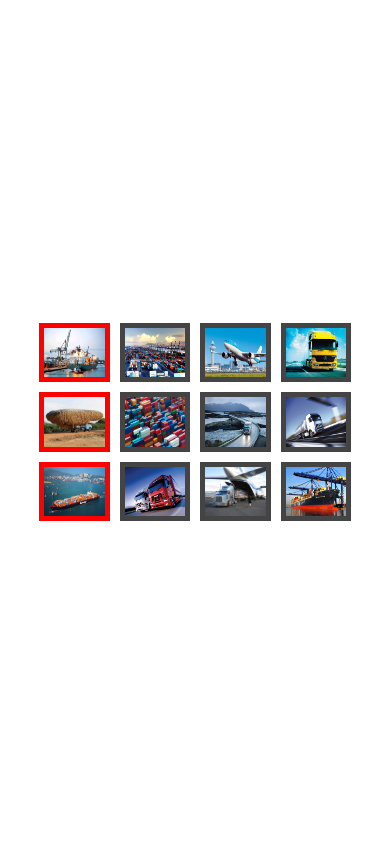
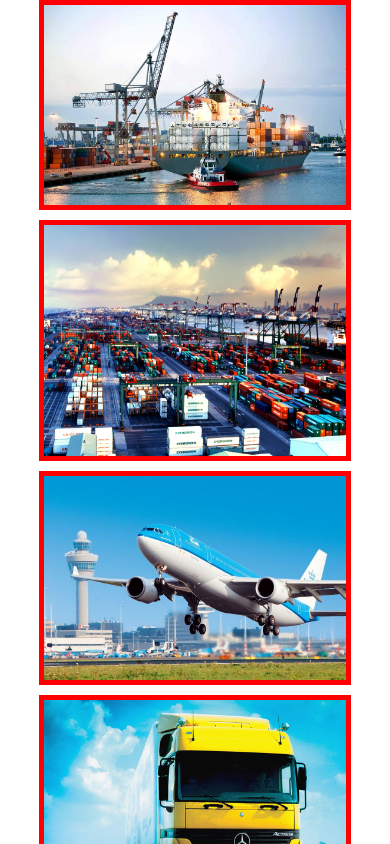
Before and after one commit to developerentity/galanix-task-2, a React (Create React App) app: page / in a window 390 px wide. Shown: the top 844 px of the page. Built offline with nearby package versions, Linux system fonts and the light colour scheme.

Commit message:
feat: made task 2.6

```diff
--- a/src/App.css
+++ b/src/App.css
@@ -32,14 +32,22 @@
     border: rgb(255, 0, 0) 5px solid;
 }
 
-/* @media only screen and (max-width: 900px) {
+@media only screen and (max-width: 900px) {
+    .img-list {
+        grid-template-columns: repeat(2, 1fr);
+    }
+
     .img-container:nth-child(2n+1) {
         border: rgb(255, 0, 0) 5px solid;
     }
 }
 
 @media only screen and (max-width: 500px) {
+    .img-list {
+        grid-template-columns: repeat(1, 1fr);
+    }
+
     .img-container {
         border: rgb(255, 0, 0) 5px solid;
     }
-} */
+}
```
